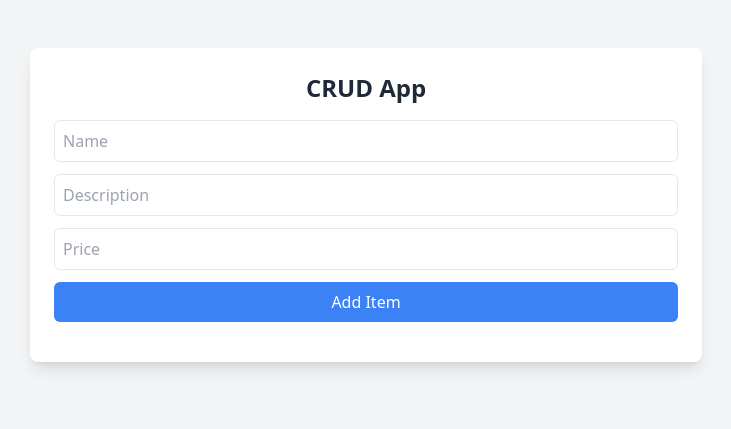
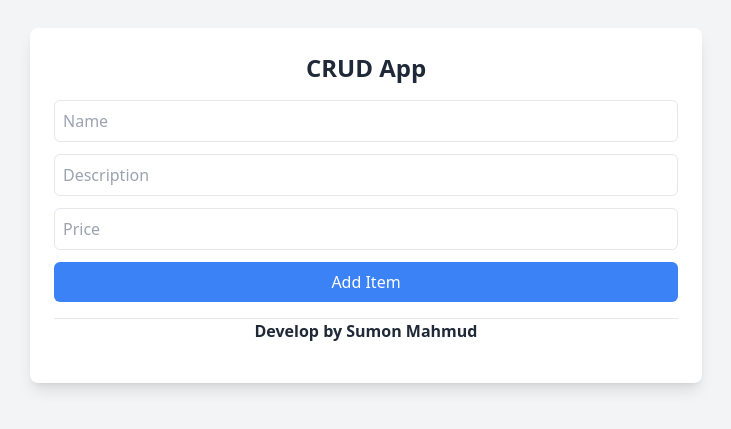
Before and after one commit to sumon-mahmud19/realtime-crud-app, a website: page public/index.html in a window 1280 px wide. Shown: the part 195-624 px from the top of the page, without its empty margins (274-1005 px from the left). Drawn offline with nearby package versions, Linux system fonts and the light colour scheme; no server answers.

Commit message:
add copyright

```diff
--- a/public/index.html
+++ b/public/index.html
@@ -22,6 +22,8 @@
 
         <!-- Item List -->
         <ul id="itemList" class="mt-4 space-y-3"></ul>
+        <hr>
+        <h4 class="font-bold text-center text-gray-800 mb-4">Develop by Sumon Mahmud</h4>
     </div>
 
     <!-- Socket.io -->
```
